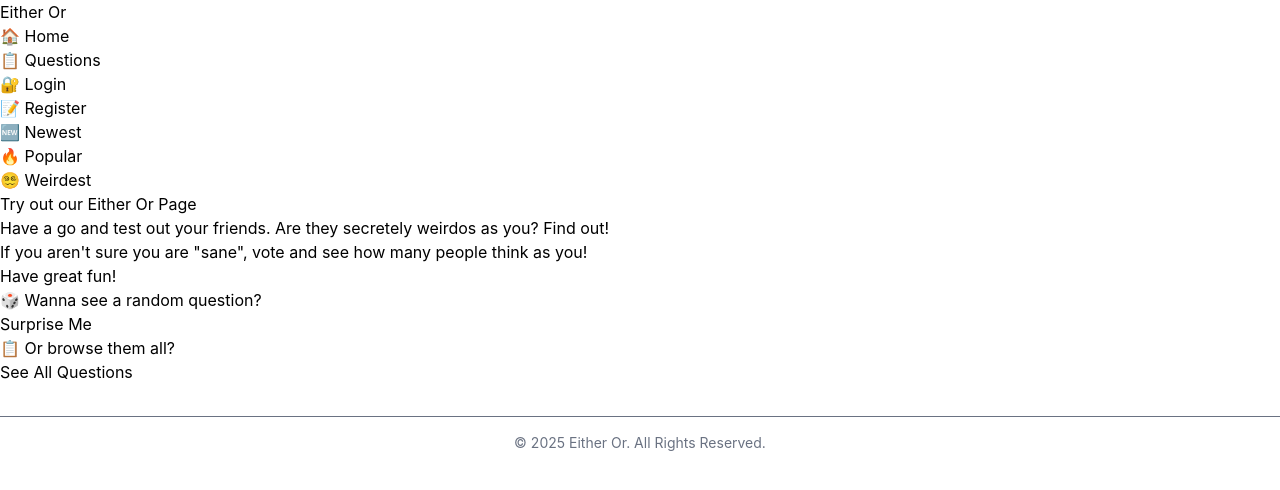
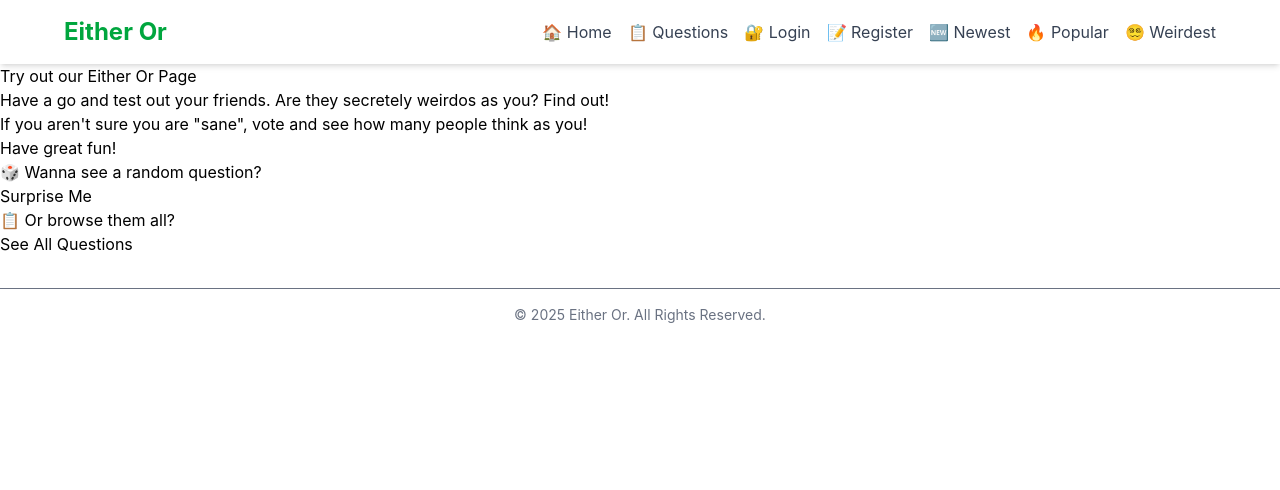
Before and after one commit to Ania58/EitherOr-Frontend, a React (Vite) app: page / in a window 1280 px wide. Shown: the top 490 px of the page. Built offline with nearby package versions, Linux system fonts and the light colour scheme; no server answers.

Commit message:
Style Header component with Tailwind for layout, color, and hover effects

```diff
--- a/src/components/layout/Header.jsx
+++ b/src/components/layout/Header.jsx
@@ -12,31 +12,33 @@ const Header = () => {
     const { user } = useContext(UserContext);
 
     return (
-        <header>
-            <h1>Either Or</h1>
+        <header className="sticky top-0 bg-white shadow-md p-4 z-50">
+            <div className="flex justify-between items-center max-w-6xl mx-auto">
+                <h1 className="text-2xl font-bold text-green-600">Either Or</h1>
                 <nav>
-                <ul>
-                    <li><Link to="/">🏠 Home</Link></li>
-                    <li><Link to="/questions">📋 Questions</Link></li>
+                    <ul className="flex gap-4 items-center text-gray-700">
+                        <li className="hover:text-green-600"><Link to="/">🏠 Home</Link></li>
+                        <li className="hover:text-green-600"><Link to="/questions">📋 Questions</Link></li>
                         {user ? (
                             <>
-                            <span className="text-sm text-gray-600">
+                                <span className="text-sm text-gray-500">
                                     👋 Hello, {user.displayName || user.email}
                                 </span>
-                            <li><Link to="/questions/create">➕ Create</Link></li>
+                                <li><Link to="/questions/create" className="hover:text-green-600">➕ Create</Link></li>
                                 <li><LogoutButton /></li>
                             </>
                         ) : (
                             <>
-                            <li><Link to="/login">🔐 Login</Link></li>
-                            <li><Link to="/register">📝 Register</Link></li>
+                                <li><Link to="/login" className="hover:text-green-600">🔐 Login</Link></li>
+                                <li><Link to="/register" className="hover:text-green-600">📝 Register</Link></li>
                             </>
                         )}
-                    <li><Link to="/questions?sortBy=newest" style={{ fontWeight: sortBy === "newest" ? "bold" : "normal" }}>🆕 Newest</Link></li>
-                    <li><Link to="/questions?sortBy=popular" style={{ fontWeight: sortBy === "popular" ? "bold" : "normal" }}>🔥 Popular</Link></li>
-                    <li><Link to="/questions?sortBy=weird" style={{ fontWeight: sortBy === "weird" ? "bold" : "normal" }}>😵‍💫 Weirdest</Link></li>
+                        <li><Link to="/questions?sortBy=newest" className={`${sortBy === "newest" ? "font-bold text-green-600" : "hover:text-green-600"}`}>🆕 Newest</Link></li>
+                        <li><Link to="/questions?sortBy=popular" className={`${sortBy === "popular" ? "font-bold text-green-600" : "hover:text-green-600"}`}>🔥 Popular</Link></li>
+                        <li><Link to="/questions?sortBy=weird" className={`${sortBy === "weird" ? "font-bold text-green-600" : "hover:text-green-600"}`}>😵‍💫 Weirdest</Link></li>
                     </ul>
                 </nav>
+            </div>
         </header>
     )
 };
```
Lines whose indentation alone changed are shown as unchanged.
